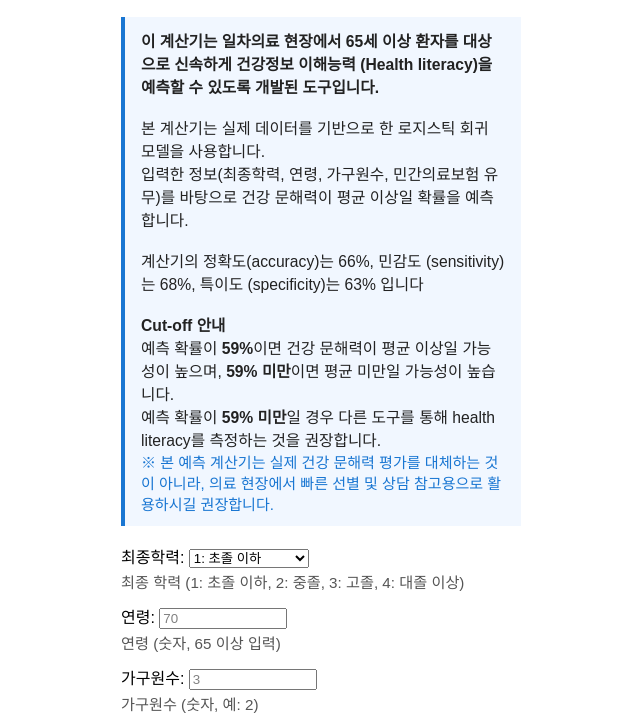
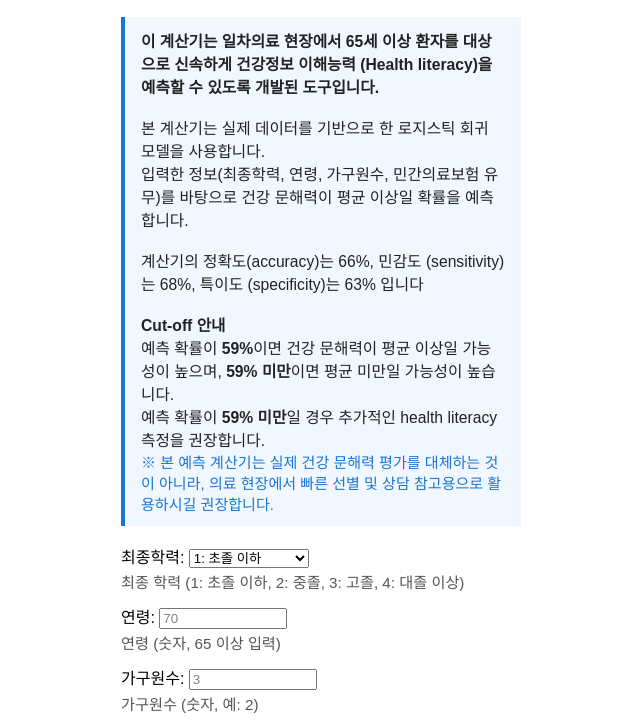
Before and after one commit to hyo17/assign, a plain HTML site: page index.html in a window 1280 px wide. Shown: the part 68-791 px from the top of the page, without its empty margins (319-959 px from the left). Drawn offline with Linux system fonts and the light colour scheme.

Commit message:
Update index.html

```diff
--- a/index.html
+++ b/index.html
@@ -31,7 +31,7 @@
 
     <b>Cut-off 안내</b><br>
     예측 확률이 <b>59%</b>이면 건강 문해력이 평균 이상일 가능성이 높으며,
-    <b>59% 미만</b>이면 평균 미만일 가능성이 높습니다.<br>예측 확률이 <b>59% 미만</b>일 경우 다른 도구를 통해 health literacy를 측정하는 것을 권장합니다.  <br>
+    <b>59% 미만</b>이면 평균 미만일 가능성이 높습니다.<br>예측 확률이 <b>59% 미만</b>일 경우 추가적인 health literacy 측정을 권장합니다.  <br>
     <span style="color:#1976d2; font-size:0.96em;">
       ※ 본 예측 계산기는 실제 건강 문해력 평가를 대체하는 것이 아니라,
       의료 현장에서 빠른 선별 및 상담 참고용으로 활용하시길 권장합니다.
```
